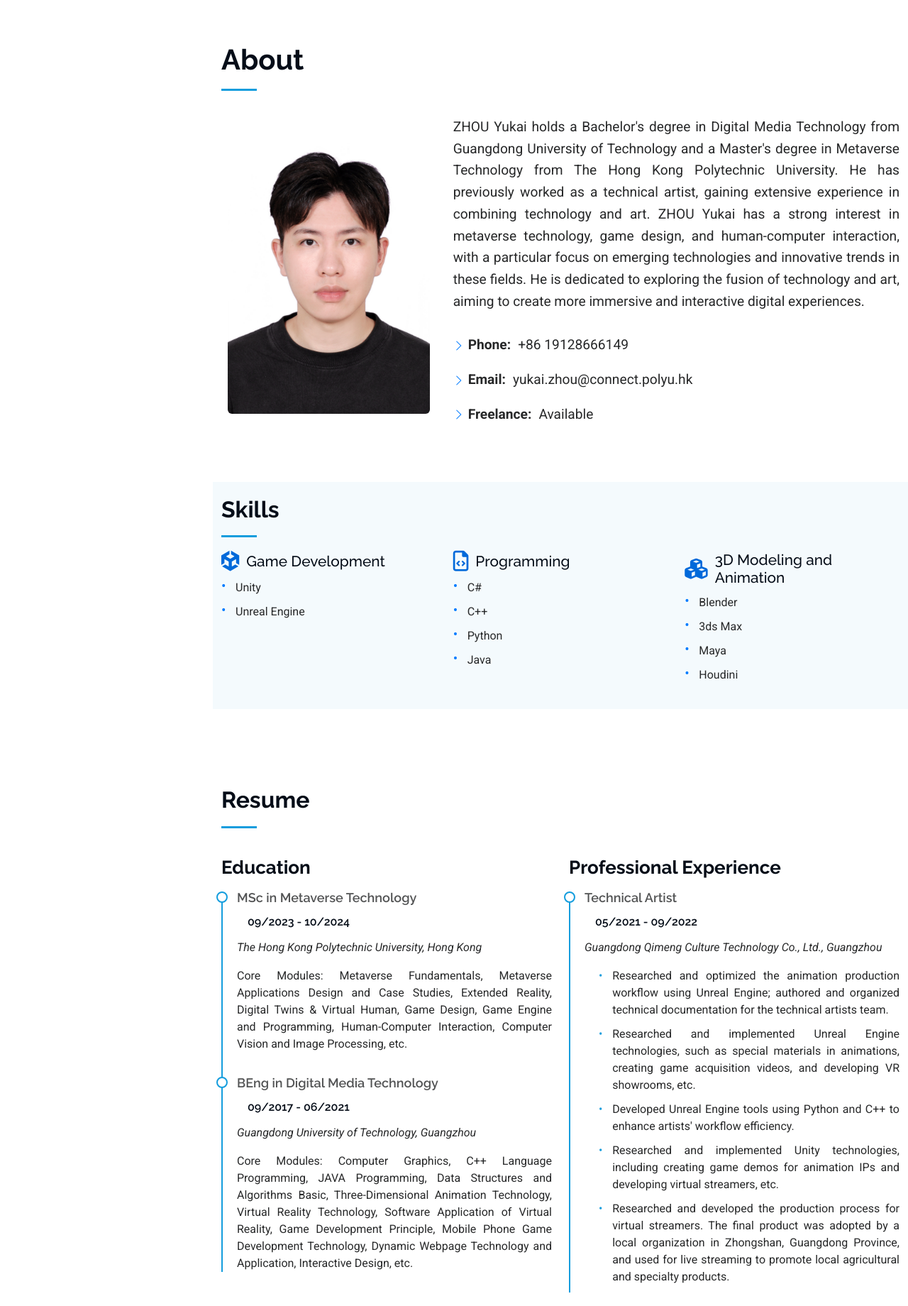
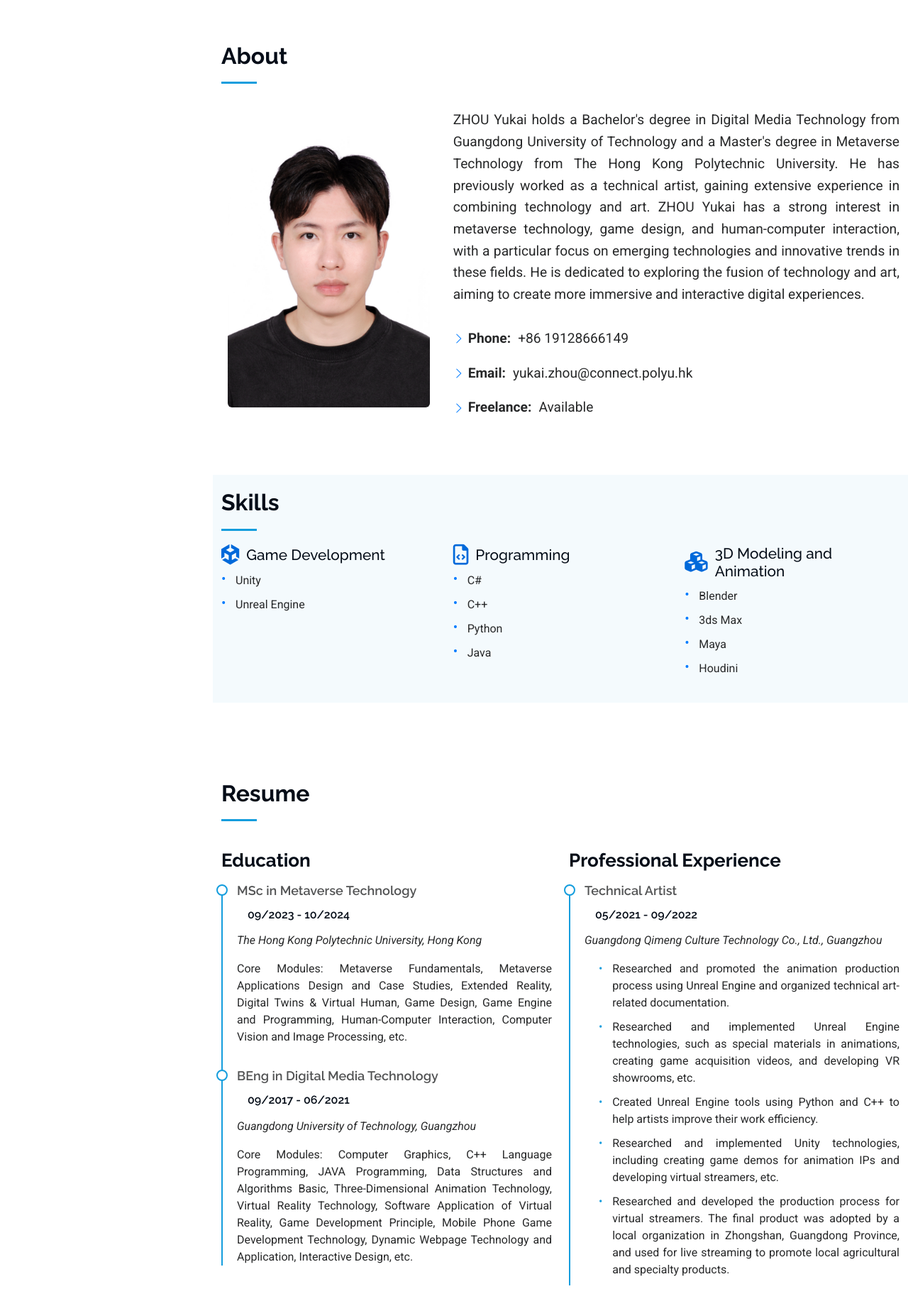
Before and after one commit to zhouyukai0908/zhouyukai0908.github.io, a plain HTML site: page index.html in a window 1280 px wide. Shown: the part 800-2640 px from the top of the page at 71% size. Drawn offline with nearby package versions, Linux system fonts and the light colour scheme.

Commit message:
Update index.html

```diff
--- a/index.html
+++ b/index.html
@@ -103,12 +103,13 @@
   });
 </script>
 
+
 <!-- About Section -->
 <section id="about" class="about section">
 
   <!-- Section Title -->
   <div class="container section-title" data-aos="fade-up">
-    <h2 style="font-size: 2.5rem; font-weight: bold; text-align: left;">About</h2>
+    <h2>About</h2>
   </div><!-- End Section Title -->
 
   <div class="container" data-aos="fade-up" data-aos-delay="100">
@@ -139,8 +140,6 @@
     </div>
   </div>
 </section><!-- /About Section -->
-
-
 
 
 
@@ -290,9 +289,9 @@ h3 i {
             <h5>05/2021 - 09/2022</h5>
             <p style="text-align: justify;"><i>Guangdong Qimeng Culture Technology Co., Ltd., Guangzhou</i></p>
             <ul style="text-align: justify;">
-              <li>Researched and optimized the animation production workflow using Unreal Engine; authored and organized technical documentation for the technical artists team.</li>
+              <li>Researched and promoted the animation production process using Unreal Engine and organized technical art-related documentation.</li>
               <li>Researched and implemented Unreal Engine technologies, such as special materials in animations, creating game acquisition videos, and developing VR showrooms, etc.</li>
-              <li>Developed Unreal Engine tools using Python and C++ to enhance artists' workflow efficiency.</li>
+              <li>Created Unreal Engine tools using Python and C++ to help artists improve their work efficiency.</li>
               <li>Researched and implemented Unity technologies, including creating game demos for animation IPs and developing virtual streamers, etc.</li>
               <li>Researched and developed the production process for virtual streamers. The final product was adopted by a local organization in Zhongshan, Guangdong Province, and used for live streaming to promote local agricultural and specialty products.</li>
             </ul>
@@ -423,13 +422,12 @@ h3 i {
 
     </section><!-- /Portfolio Section -->
 
-
 <!-- Awards Section -->
 <section id="awards" class="awards section">
 
   <!-- Section Title -->
-  <div class="container section-title" data-aos="fade-up" style="margin-bottom: 30px;">
-    <h2 style="font-size: 2.5rem; font-weight: 600; text-align: left;">Awards</h2>
+  <div class="container section-title" data-aos="fade-up">
+    <h2>Awards</h2>
   </div><!-- End Section Title -->
 
   <div class="container" data-aos="fade-up" data-aos-delay="100">
```
